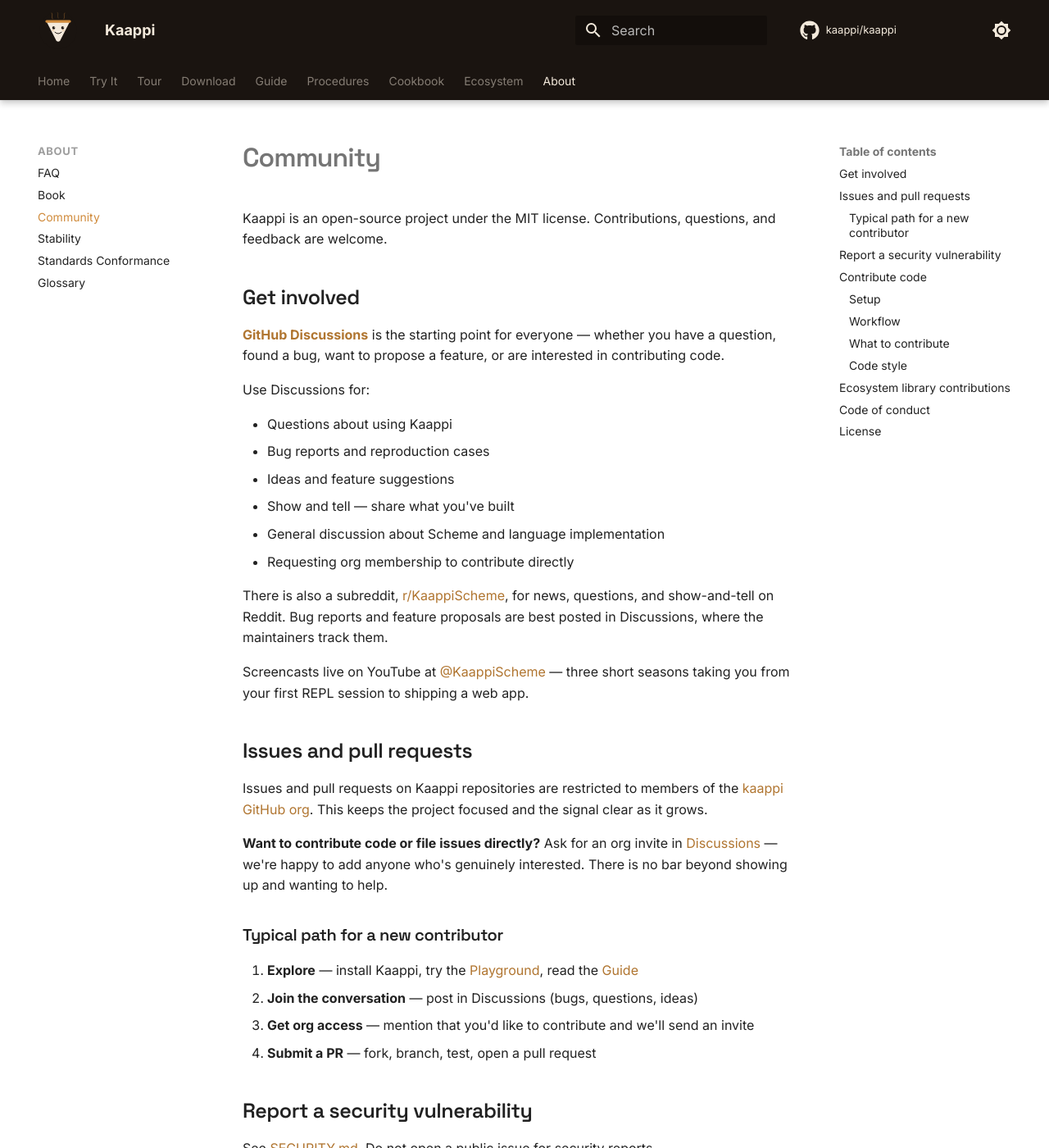
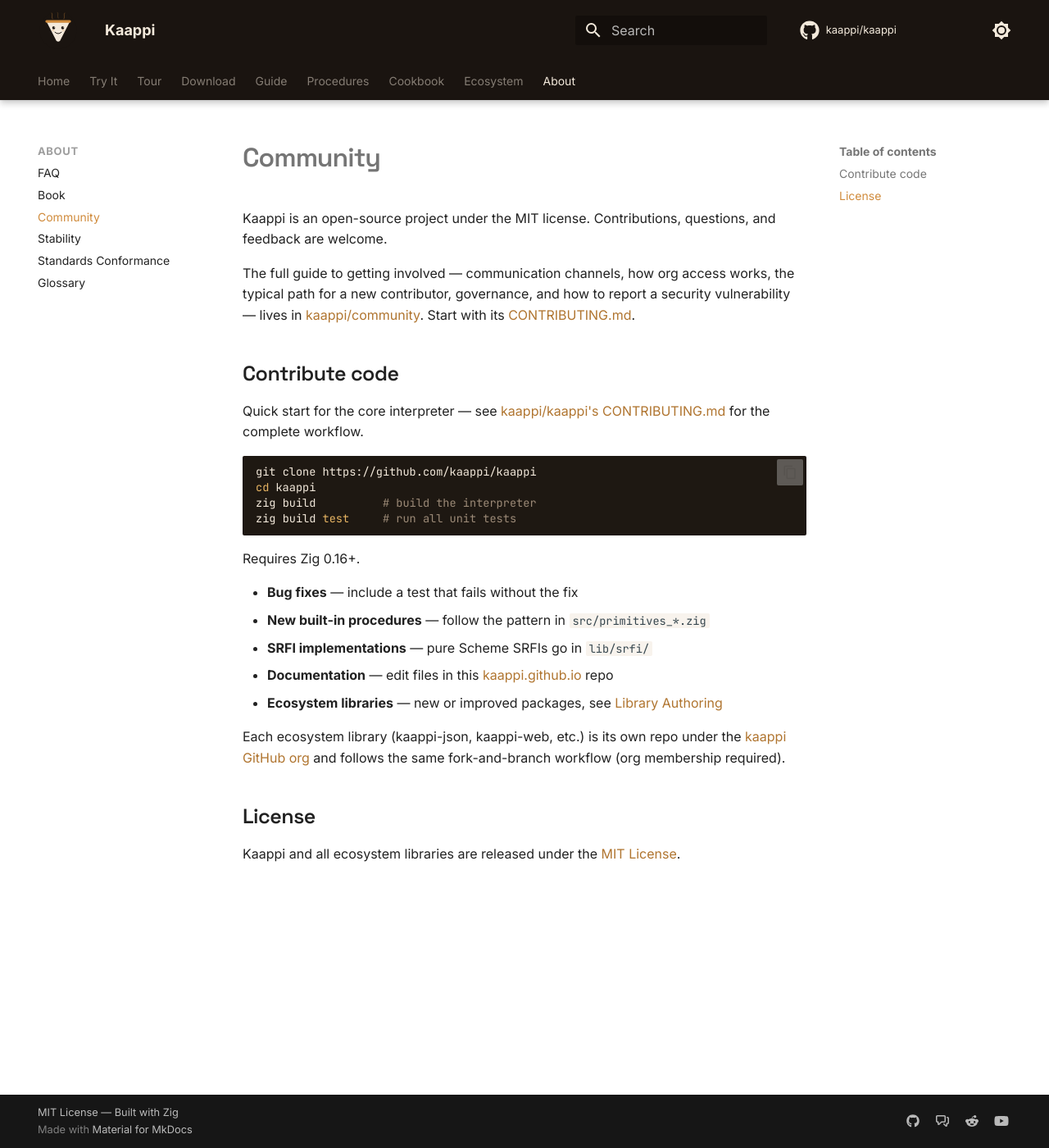
Before and after one commit to kaappi/kaappi.github.io, an MkDocs documentation site: the page built from docs/community.md, in a window 1280 px wide and 1400 px high. Shown: the whole window at 82% size. Built offline with MkDocs 1.6.1 and Material for MkDocs 9.7.7, drawn with Linux system fonts in a browser that asks for light colours; comment, search, counter and statistics services are not loaded; some of the changed text lies outside the part shown.

Commit message:
Point community page at kaappi/community for get-involved content
This page duplicated kaappi/kaappi's CONTRIBUTING.md "How to get
involved" section almost verbatim. Link to kaappi/community's
CONTRIBUTING.md instead, which is now the canonical source for
Discussions/org-access/contributor-path/governance/security content.

````diff
--- a/docs/community.md
+++ b/docs/community.md
@@ -3,62 +3,17 @@
 Kaappi is an open-source project under the MIT license. Contributions,
 questions, and feedback are welcome.
 
-## Get involved
-
-**[GitHub Discussions](https://github.com/orgs/kaappi/discussions)** is the
-starting point for everyone — whether you have a question, found a bug, want
-to propose a feature, or are interested in contributing code.
-
-Use Discussions for:
-
-- Questions about using Kaappi
-- Bug reports and reproduction cases
-- Ideas and feature suggestions
-- Show and tell — share what you've built
-- General discussion about Scheme and language implementation
-- Requesting org membership to contribute directly
-
-There is also a subreddit,
-[r/KaappiScheme](https://www.reddit.com/r/KaappiScheme/), for news, questions,
-and show-and-tell on Reddit. Bug reports and feature proposals are best posted
-in Discussions, where the maintainers track them.
-
-Screencasts live on YouTube at
-[@KaappiScheme](https://www.youtube.com/@KaappiScheme) — three short seasons
-taking you from your first REPL session to shipping a web app.
-
-## Issues and pull requests
-
-Issues and pull requests on Kaappi repositories are restricted to members of
-the [kaappi GitHub org](https://github.com/kaappi). This keeps the project
-focused and the signal clear as it grows.
-
-**Want to contribute code or file issues directly?** Ask for an org invite in
-[Discussions](https://github.com/orgs/kaappi/discussions) — we're happy to
-add anyone who's genuinely interested. There is no bar beyond showing up and
-wanting to help.
-
-### Typical path for a new contributor
-
-1. **Explore** — install Kaappi, try the [Playground](playground.md), read
-   the [Guide](guide/index.md)
-2. **Join the conversation** — post in Discussions (bugs, questions, ideas)
-3. **Get org access** — mention that you'd like to contribute and we'll send
-   an invite
-4. **Submit a PR** — fork, branch, test, open a pull request
-
-## Report a security vulnerability
-
-See
-[SECURITY.md](https://github.com/kaappi/kaappi/blob/main/SECURITY.md).
-Do not open a public issue for security reports.
+The full guide to getting involved — communication channels, how org access
+works, the typical path for a new contributor, governance, and how to report
+a security vulnerability — lives in
+[kaappi/community](https://github.com/kaappi/community). Start with its
+[CONTRIBUTING.md](https://github.com/kaappi/community/blob/main/CONTRIBUTING.md).
 
 ## Contribute code
 
-The [Contributing Guide](https://github.com/kaappi/kaappi/blob/main/CONTRIBUTING.md)
-covers the full workflow. Here is the short version:
-
-### Setup
+Quick start for the core interpreter — see
+[kaappi/kaappi's CONTRIBUTING.md](https://github.com/kaappi/kaappi/blob/main/CONTRIBUTING.md)
+for the complete workflow.
 
 ```bash
 git clone https://github.com/kaappi/kaappi
@@ -69,45 +24,17 @@
 
 Requires Zig 0.16+.
 
-### Workflow
-
-1. Fork the repo and create a branch from `main`
-2. Make your changes
-3. Run `zig fmt src/` (CI enforces formatting)
-4. Run `zig build test` and `bash tests/scheme/run-all.sh`
-5. Open a pull request
-
-### What to contribute
-
 - **Bug fixes** — include a test that fails without the fix
 - **New built-in procedures** — follow the pattern in `src/primitives_*.zig`
 - **SRFI implementations** — pure Scheme SRFIs go in `lib/srfi/`
-- **Documentation** — edit files in the
+- **Documentation** — edit files in this
   [kaappi.github.io](https://github.com/kaappi/kaappi.github.io) repo
 - **Ecosystem libraries** — new or improved packages, see
   [Library Authoring](guide/library-authoring.md)
 
-### Code style
-
-- **Zig**: enforced by `zig fmt`, checked in CI
-- **Scheme**: 2-space indentation, R7RS conventions
-- Keep files under 1500 lines; split into sub-modules when they grow
-
-## Ecosystem library contributions
-
-Each ecosystem library (kaappi-json, kaappi-web, etc.) is its own repo
-under the [kaappi GitHub org](https://github.com/kaappi). PRs follow the
-same fork-and-branch workflow (org membership required).
-
-To create a new ecosystem library, see
-[Library Authoring](guide/library-authoring.md) for the project layout and
-`kaappi.pkg` manifest format.
-
-## Code of conduct
-
-This project follows the
-[Contributor Covenant](https://github.com/kaappi/kaappi/blob/main/CODE_OF_CONDUCT.md).
-Be respectful and constructive in all interactions.
+Each ecosystem library (kaappi-json, kaappi-web, etc.) is its own repo under
+the [kaappi GitHub org](https://github.com/kaappi) and follows the same
+fork-and-branch workflow (org membership required).
 
 ## License
 
````
